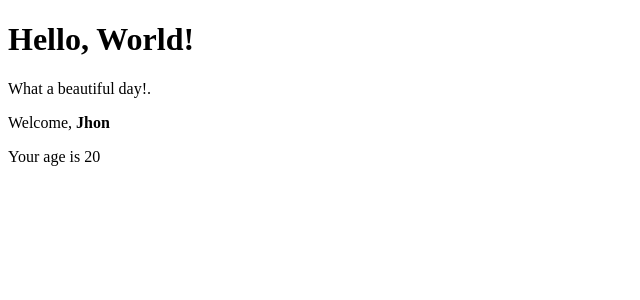
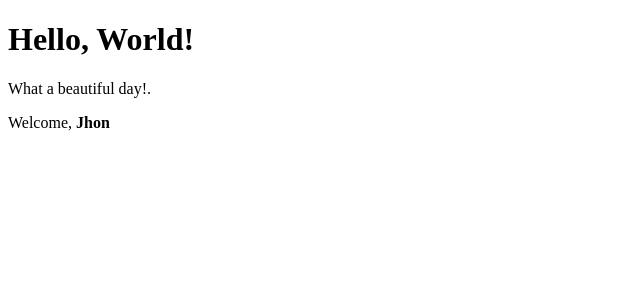
Before and after one commit to Folvin/react-exercises, a React (Create React App) app: page / in a window 1280 px wide. Shown: the top 300 px of the page, without its empty margins (0-640 px from the left). Built offline with nearby package versions, Linux system fonts and the light colour scheme.

Commit message:
feat: esercizio conditional-rendering-05 completato

```diff
--- a/src/Age.js
+++ b/src/Age.js
@@ -2,6 +2,6 @@ import React from "react";
 
 export class Age extends React.Component {
     render() {
-        return <p>Your age is {this.props.age}</p>
+        return <p>{this.props.age > 18? `Your age is ${this.props.age}` : "You are very young!"}</p>
     }
 }
--- a/src/App.js
+++ b/src/App.js
@@ -7,7 +7,7 @@ export class App extends React.Component {
         return (
             <div>
                 <Hello />
-                <Welcome name={<strong>Jhon</strong>} age={20}/>
+                <Welcome name={<strong>Jhon</strong>} age={18}/>
             </div>
         );
     }
```
